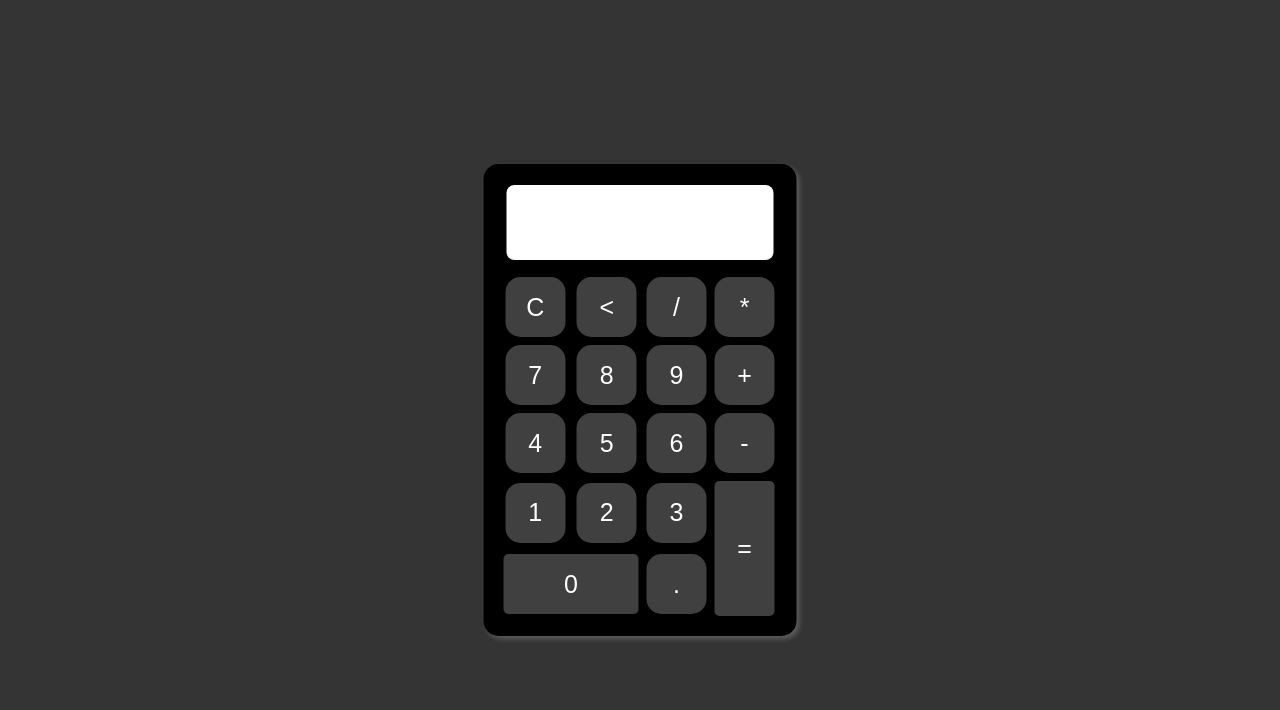
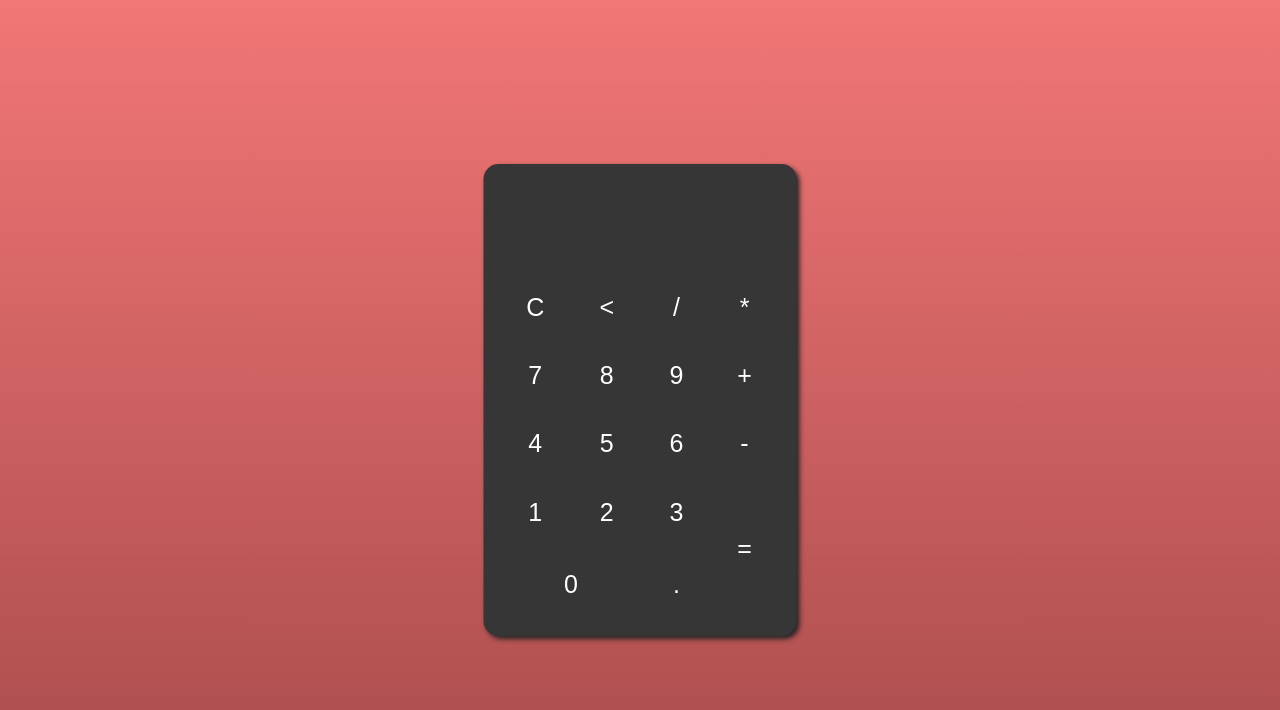
Before and after one commit to EvinerisonAvelar/Calculadora_html-css-js, a plain HTML site: page index.html in a window 1280 px wide. Drawn offline with Linux system fonts and the light colour scheme.

Commit message:
finalização

```diff
--- a/style.css
+++ b/style.css
@@ -4,8 +4,9 @@
     margin: 0;
     padding: 0;
 }
+
 .fundo{
-    background: rgba(0, 0, 0, 0.795);
+    background-image: linear-gradient(rgba(238, 83, 83, 0.795), rgba(146, 29, 29, 0.795));
     text-align: center;
     height: 100vh;
 
@@ -13,8 +14,9 @@
 
 .calculadora{
     position: absolute;
-    background-color: black;
-    box-shadow: 3px 3px 5px rgb(92, 92, 92);
+    /*background-color: black;*/
+    background-color: rgb(54, 54, 54);
+    box-shadow: 3px 3px 5px rgb(36, 36, 36);
     top: 50%;
     left: 50%;
     transform: translate(-50%, -50%);
@@ -25,9 +27,10 @@
 }
 
 #resultado{
-    background-color: white;
+    /*background-color: white;*/
+    background-color: rgb(54, 54, 54);
     text-align: right;
-    color: black;
+    color: rgb(255, 255, 255);
     font-size: 25px;
     font-family: 'Press Start 2P', cursive;
     padding-top: 25px;
@@ -42,18 +45,22 @@
 
 ::-webkit-scrollbar{
     height: 4px;
+
 }
 
 ::-webkit-scrollbar-track{
-    background-color: aqua;
+    background-color: white;
+
 }
 
 ::-webkit-scrollbar-thumb{
-    background-color: blueviolet;
+    background-color:  rgba(238, 83, 83, 0.623);
+
 }
 
 ::-webkit-scrollbar-thumb:hover{
-    background-color: chartreuse;
+    background-color: rgb(238, 83, 83, 0.795);
+
 }
 
 .tabela button{
@@ -61,17 +68,19 @@
     width: 60px;
     margin: 3px;
     font-size: 25px;
-    background-color: rgb(65, 64, 64);
+    background-color: rgb(54, 54, 54);
     border: none;
     color: white;
     border-radius: 25%;
+
 }
 
 .tabela button:hover{
-    background-color:  rgb(49, 49, 49);;
+    background-color:  rgba(49, 49, 49, 0.747);
 
 }
+
 .tabela button:active{
-    box-shadow: 2px 2px 2px black inset;
-    background-color:  rgba(49, 49, 49, 0.747);;
+    box-shadow: 2px 2px 2px rgba(0, 0, 0, 0.205) inset;
+
 }
```
